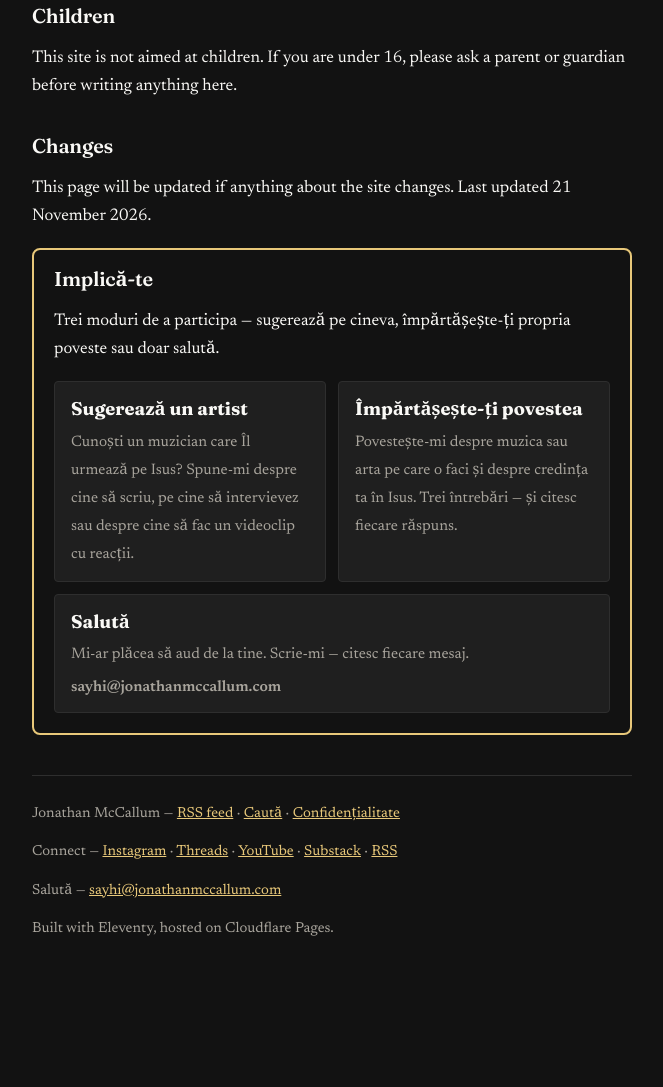
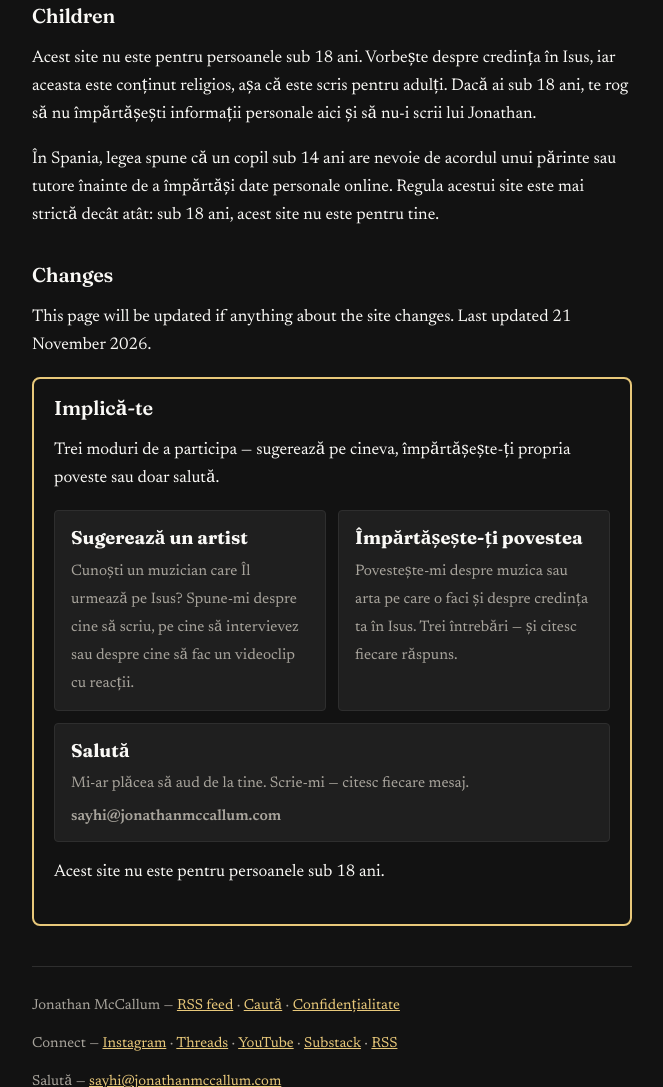
Before and after one commit to streamjonathan/jonathanmccallum-ro, an Eleventy site: page content/pages/privacy.md in a window 1280 px wide. Shown: the part 1669-2756 px from the top of the page, without its empty margins (308-971 px from the left). Before the commit the page ends 2672 px from the top, so only its background shows below. Built offline with nearby package versions, Linux system fonts and the light colour scheme; Eleventy itself is replaced by a stand-in of ours; files that its build step writes are made by us from their sources.

Commit message:
Under-18 policy: site is not for people under 18 [ro]

```diff
--- a/_includes/get-involved.njk
+++ b/_includes/get-involved.njk
@@ -16,4 +16,5 @@
       <span class="get-involved__email" data-contact-email-text>Trimite-mi un e-mail</span>
     </a>
   </div>
+  <p class="get-involved__note">Acest site nu este pentru persoanele sub 18 ani.</p>
 </section>
--- a/content/pages/privacy.md
+++ b/content/pages/privacy.md
@@ -42,7 +42,9 @@ The legal basis for the chat is legitimate interest: running a small site that a
 
 ## Children
 
-This site is not aimed at children. If you are under 16, please ask a parent or guardian before writing anything here.
+Acest site nu este pentru persoanele sub 18 ani. Vorbește despre credința în Isus, iar aceasta este conținut religios, așa că este scris pentru adulți. Dacă ai sub 18 ani, te rog să nu împărtășești informații personale aici și să nu-i scrii lui Jonathan.
+
+În Spania, legea spune că un copil sub 14 ani are nevoie de acordul unui părinte sau tutore înainte de a împărtăși date personale online. Regula acestui site este mai strictă decât atât: sub 18 ani, acest site nu este pentru tine.
 
 ## Changes
 
```
